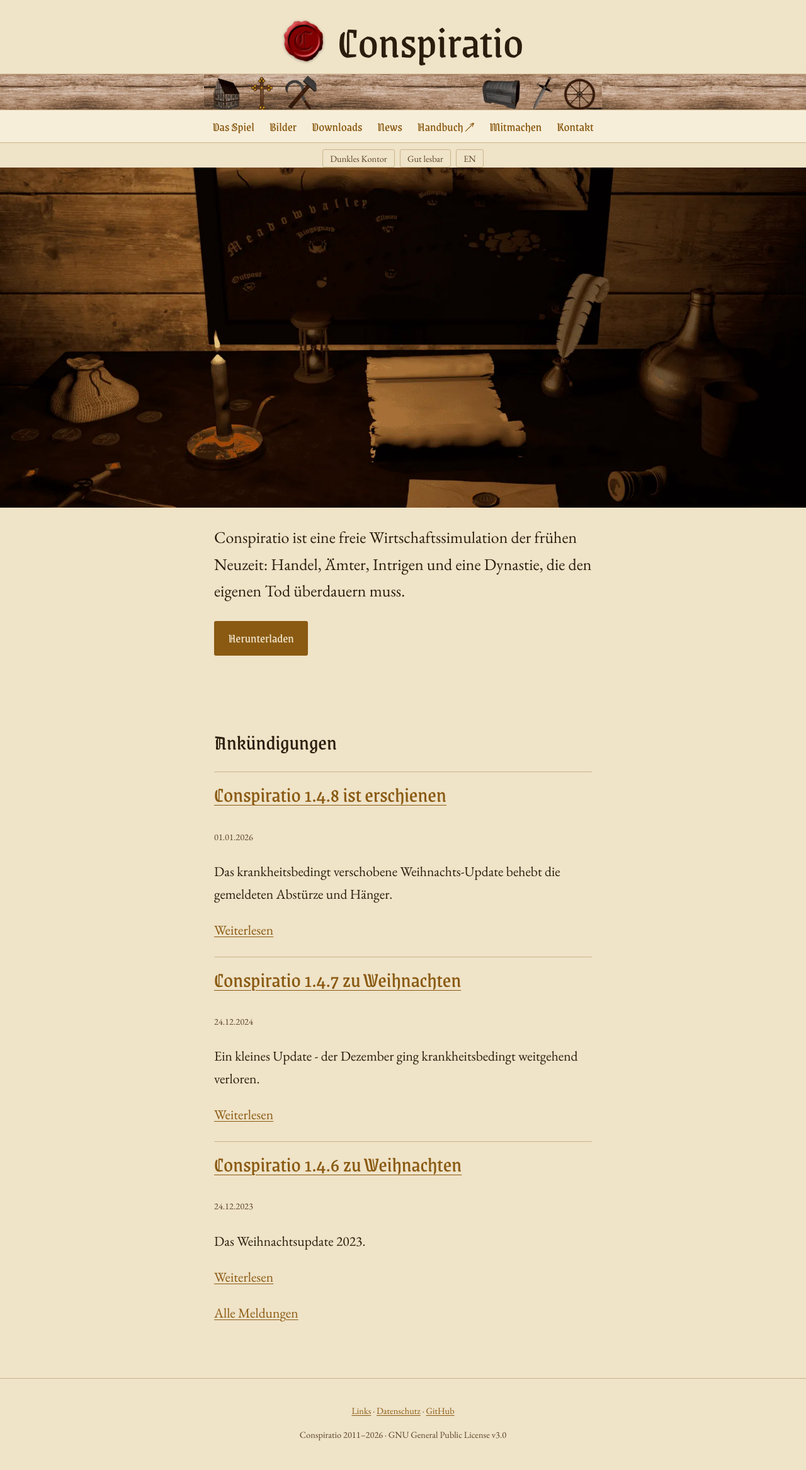
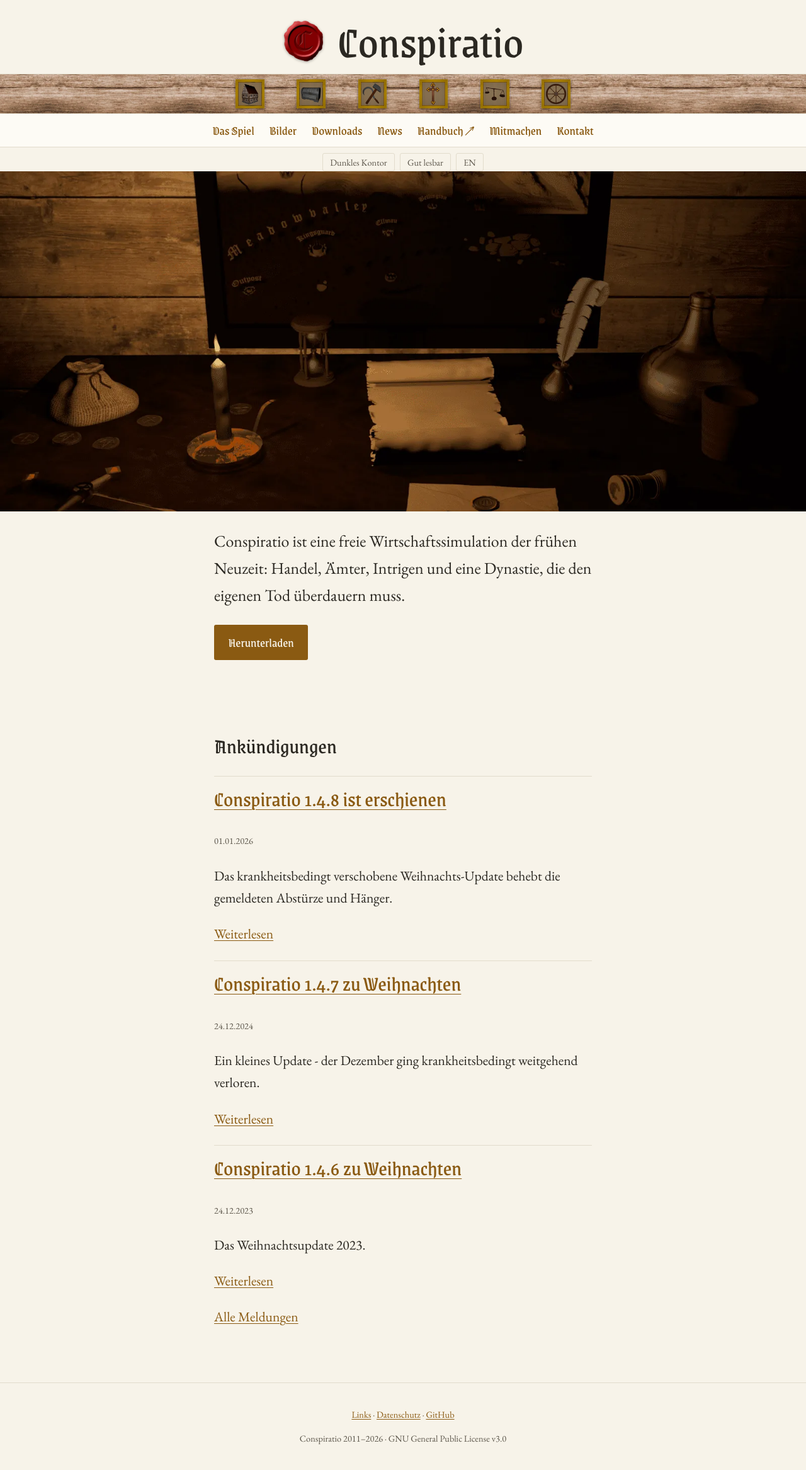
Before and after one commit to Conspiratio/conspiratio.github.io, a Jekyll site: the page built from index.html, in a window 1280 px wide. Shown: the whole page at 63% size. Built offline with Jekyll 4.4.1, drawn with Linux system fonts in a browser that asks for light colours.

Commit message:
Palette entsättigt, Zierbalken aus Spielsymbolen statt aus einem Bild
Die Farben: Der Pergamentton war zu satt. Der Grund ist jetzt fast weiß mit
einem Hauch Creme (#f7f3e9), die Schrift dunkelgrau statt dunkelbraun, und das
dunkle Thema verliert seinen Braunstich (#1b1a18). Der Charakter bleibt über
Schrift, Siegel und Zierbalken; der Kontrast steigt dabei sogar leicht
(schlechtestes Paar 5,34 statt 4,64).

Der Zierbalken: Die alte Lösung legte die Symbolleiste des Originalbilds mittig
auf eine gekachelte Holzleiste - und weil das Originalbild seine *eigene*
Maserung mitbringt, war links und rechts davon der Übergang zu sehen. Das ließ
sich nicht wegblenden, es waren schlicht zwei verschiedene Hölzer.

Jetzt gibt es nur noch eine Maserung: die gekachelte Leiste über die volle
Breite, darauf sechs freigestellte Symbole aus dem Spiel selbst - Handel,
Finanzen, Werkstatt, Kirche, Gericht, Karawane (aus
Conspiratio.Godot/assets/images/symbole/). Damit kann es keinen Übergang mehr
geben, und die Motive stammen aus dem Spiel statt aus einer Grafik von 2011.
Gegenüber dem Original weichen zwei ab: Statt Schwert und Wagenrad stehen jetzt
Gericht und Karawane, weil es die als Spielsymbol gibt und beide im Spiel eine
Rolle spielen.

zierbalken.webp wird nicht mehr gebraucht und entfällt.

Co-Authored-By: Claude Opus 5 <noreply@anthropic.com>

```diff
--- a/_layouts/basis.html
+++ b/_layouts/basis.html
@@ -34,7 +34,18 @@
       <img class="siegel" src="/assets/bilder/logo-siegel.webp" alt=""
            width="180" height="180">Conspiratio</a>
   </header>
-  <div class="zierbalken" role="presentation"></div>
+  {%- comment -%}
+  Der Zierbalken: eine durchgehend gekachelte Holzleiste, auf der die sechs
+  Spielsymbole liegen - Handel, Finanzen, Werkstatt, Kirche, Gericht, Karawane.
+  Rein schmueckend, deshalb aria-hidden und leere alt-Texte.
+  {%- endcomment -%}
+  <div class="zierbalken" aria-hidden="true">
+    {%- assign symbole = "haus,truhe,werkstatt,kirche,justiz,karawane" | split: "," -%}
+    {%- for symbol in symbole -%}
+    <img class="zierbalken-symbol" src="/assets/bilder/symbol-{{ symbol }}.webp"
+         alt="" width="160" height="160">
+    {%- endfor -%}
+  </div>
   {%- include navigation.html -%}
   {%- include schalter.html -%}
   <main id="inhalt">
--- a/assets/css/conspiratio.css
+++ b/assets/css/conspiratio.css
@@ -16,15 +16,15 @@
 @font-face { font-family: "Atkinson Hyperlegible"; src: url("/assets/schriften/atkinson-hyperlegible-700.woff2") format("woff2");
              font-weight: 700; font-display: swap; }
 
-/* ---------- Helles Thema: das Pergament ---------- */
+/* ---------- Helles Thema: Pergament, stark entsaettigt ---------- */
 :root {
-  --grund:          #efe3c8;
-  --grund-erhoben:  #f7eeda;
-  --schrift:        #2a1d0d;
-  --schrift-leise:  #5b4526;
+  --grund:          #f7f3e9;
+  --grund-erhoben:  #fdfbf5;
+  --schrift:        #2b2822;
+  --schrift-leise:  #5d574c;
   --akzent:         #8a5a12;
   --akzent-hell:    #6d4509;
-  --linie:          #c9b48a;
+  --linie:          #e2dccc;
 
   --schrift-zier:   "Grenze Gotisch", "Palatino Linotype", serif;
   --schrift-text:   "EB Garamond", Georgia, serif;
@@ -39,26 +39,26 @@
   --tafelbreite:    clamp(68rem, 92vw, 104rem);   /* Galerie und breite Blöcke */
 }
 
-/* ---------- Dunkles Thema: das Kontor bei Kerzenlicht ---------- */
+/* ---------- Dunkles Thema: warm, aber fast neutral ---------- */
 @media (prefers-color-scheme: dark) {
   :root:not([data-thema="hell"]) {
-    --grund:         #14100b;
-    --grund-erhoben: #1f1810;
-    --schrift:       #ece0cb;
-    --schrift-leise: #b8a68b;
+    --grund:         #1b1a18;
+    --grund-erhoben: #252320;
+    --schrift:       #e9e6df;
+    --schrift-leise: #aba79f;
     --akzent:        #e0a84a;
     --akzent-hell:   #f2c477;
-    --linie:         #3d3122;
+    --linie:         #3a3733;
   }
 }
 :root[data-thema="dunkel"] {
-  --grund:         #14100b;
-  --grund-erhoben: #1f1810;
-  --schrift:       #ece0cb;
-  --schrift-leise: #b8a68b;
+  --grund:         #1b1a18;
+  --grund-erhoben: #252320;
+  --schrift:       #e9e6df;
+  --schrift-leise: #aba79f;
   --akzent:        #e0a84a;
   --akzent-hell:   #f2c477;
-  --linie:         #3d3122;
+  --linie:         #3a3733;
 }
 
 /* ---------- Gut lesbare Schrift ---------- */
@@ -124,22 +124,32 @@ img { max-width: 100%; height: auto; }
   filter: drop-shadow(0 1px 2px rgb(0 0 0 / 0.35));
 }
 
-/* Der Holzbalken mit Fachwerkhaus, Kreuz, Hammer, Truhe, Schwert und Wagenrad
-   aus der alten Seite. Er laeuft ueber die volle Fensterbreite und besteht
-   dafuer aus zwei Lagen: die Symbolleiste mittig in ihrem eigenen Seitenver-
-   haeltnis, darunter eine gekachelte Holzleiste, die den Rest fuellt.
+/* Der Zierbalken, in Anlehnung an den Kopf der alten Seite: eine Holzleiste
+   ueber die volle Fensterbreite, darauf die Symbole des Spiels.
 
-   Warum nicht einfach das Originalbild kacheln: Seine Kanten weichen um 42 von
-   255 ab, die Naht waere deutlich sichtbar. Die Kachel stammt daher aus dem
-   glatten Mittelstueck und ist an sich selbst gespiegelt - damit ist sie
-   nahtlos (gemessen: Abweichung 0,0). Und einfach breitziehen verbietet sich,
-   weil die Symbole verzerrt wuerden. */
+   Die Leiste ist EINE durchgehend gekachelte Maserung (die Kachel stammt aus
+   dem glatten Mittelstueck des Originalbalkens und ist an sich selbst
+   gespiegelt, also nahtlos). Die Symbole sind eigene Bilder mit Rahmen und
+   liegen darauf - dadurch gibt es keinen Uebergang zwischen zwei Maserungen
+   mehr, den man sehen koennte. Genau der war am Originalbalken das Problem:
+   Er brachte seine eigene Maserung mit, die links und rechts sichtbar auf die
+   gekachelte stiess. */
 .zierbalken {
-  height: clamp(44px, 4.5vw, 88px);
-  background:
-    url("/assets/bilder/zierbalken.webp") no-repeat center / auto 100%,
-    url("/assets/bilder/holzleiste.webp") repeat-x center / auto 100%;
+  height: clamp(52px, 5vw, 96px);
+  background: url("/assets/bilder/holzleiste.webp") repeat-x center / auto 100%;
   border-block: 1px solid var(--linie);
+
+  display: flex;
+  align-items: center;
+  justify-content: center;
+  gap: clamp(1.25rem, 4vw, 5rem);
+  overflow: hidden;
+}
+.zierbalken-symbol {
+  height: 74%;
+  width: auto;
+  flex: none;
+  filter: drop-shadow(0 1px 2px rgb(0 0 0 / 0.45));
 }
 :root[data-thema="dunkel"] .zierbalken { filter: brightness(0.72); }
 @media (prefers-color-scheme: dark) {
```
Also changed, not shown: assets/bilder/symbol-haus.webp (added), assets/bilder/symbol-justiz.webp (added), assets/bilder/symbol-karawane.webp (added), assets/bilder/symbol-kirche.webp (added), assets/bilder/symbol-truhe.webp (added), assets/bilder/symbol-werkstatt.webp (added), assets/bilder/zierbalken.webp (deleted), quellen/symbole/SymbAnwHaus1.png (added), quellen/symbole/SymbFinanzen.png (added), quellen/symbole/SymbJustiz.png (added), quellen/symbole/SymbKaravane.png (added), quellen/symbole/SymbKirche.png (added), quellen/symbole/SymbWS.png (added).
